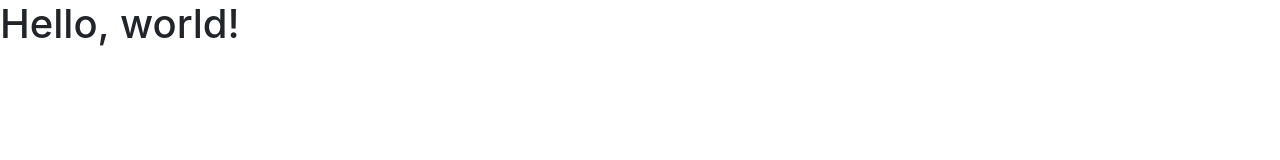
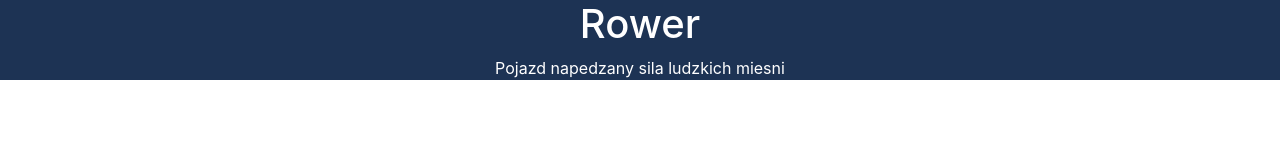
Before and after one commit to Mesiya391/bicycle, a plain HTML site: page index.html in a window 1280 px wide. Drawn offline with nearby package versions, Linux system fonts and the light colour scheme.

Commit message:
navbar and styles

```diff
--- a/index.html
+++ b/index.html
@@ -4,14 +4,18 @@
     <!-- Required meta tags -->
     <meta charset="utf-8">
     <meta name="viewport" content="width=device-width, initial-scale=1, shrink-to-fit=no">
-
+   <!-- <style src="./styles.css"></style> -->
+   <link rel="stylesheet" href="styles.css">
     <!-- Bootstrap CSS -->
     <link rel="stylesheet" href="https://stackpath.bootstrapcdn.com/bootstrap/4.3.1/css/bootstrap.min.css" integrity="sha384-ggOyR0iXCbMQv3Xipma34MD+dH/1fQ784/j6cY/iJTQUOhcWr7x9JvoRxT2MZw1T" crossorigin="anonymous">
 
     <title>Hello, world!</title>
   </head>
   <body>
-    <h1>Hello, world!</h1>
+    <div class="container-fluid">
+        <h1>Rower</h1>
+        <p>Pojazd napedzany sila ludzkich miesni</p>
+      </div>
 
     <!-- Optional JavaScript -->
     <!-- jQuery first, then Popper.js, then Bootstrap JS -->
--- /dev/null
+++ b/styles.css
@@ -0,0 +1,11 @@
+p {
+    text-align: center;
+    color:white;
+  }
+
+h1 {
+      text-align: center;
+      color:white;
+  }
+.container-fluid {
+    background-color: #1D3354}
```
